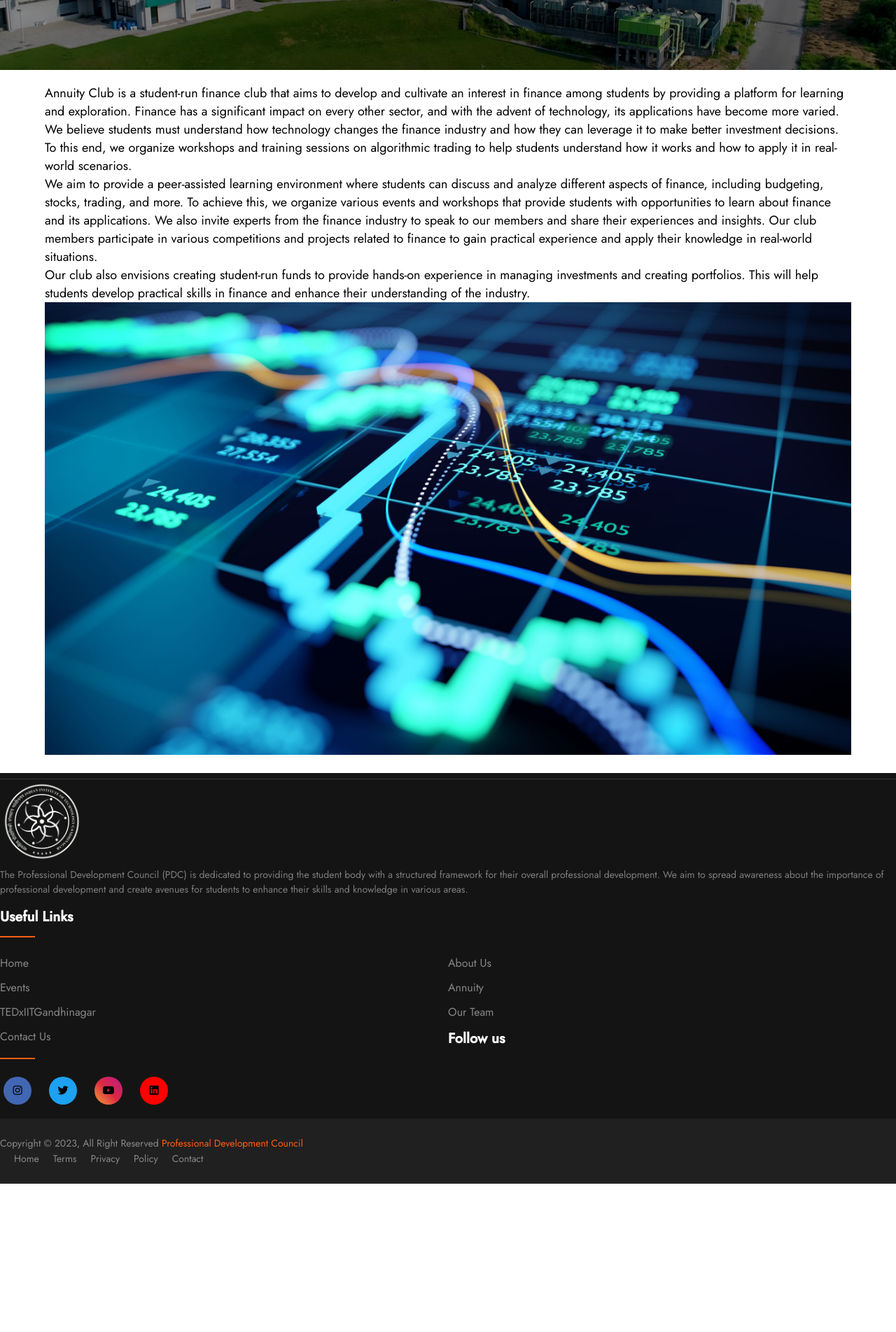
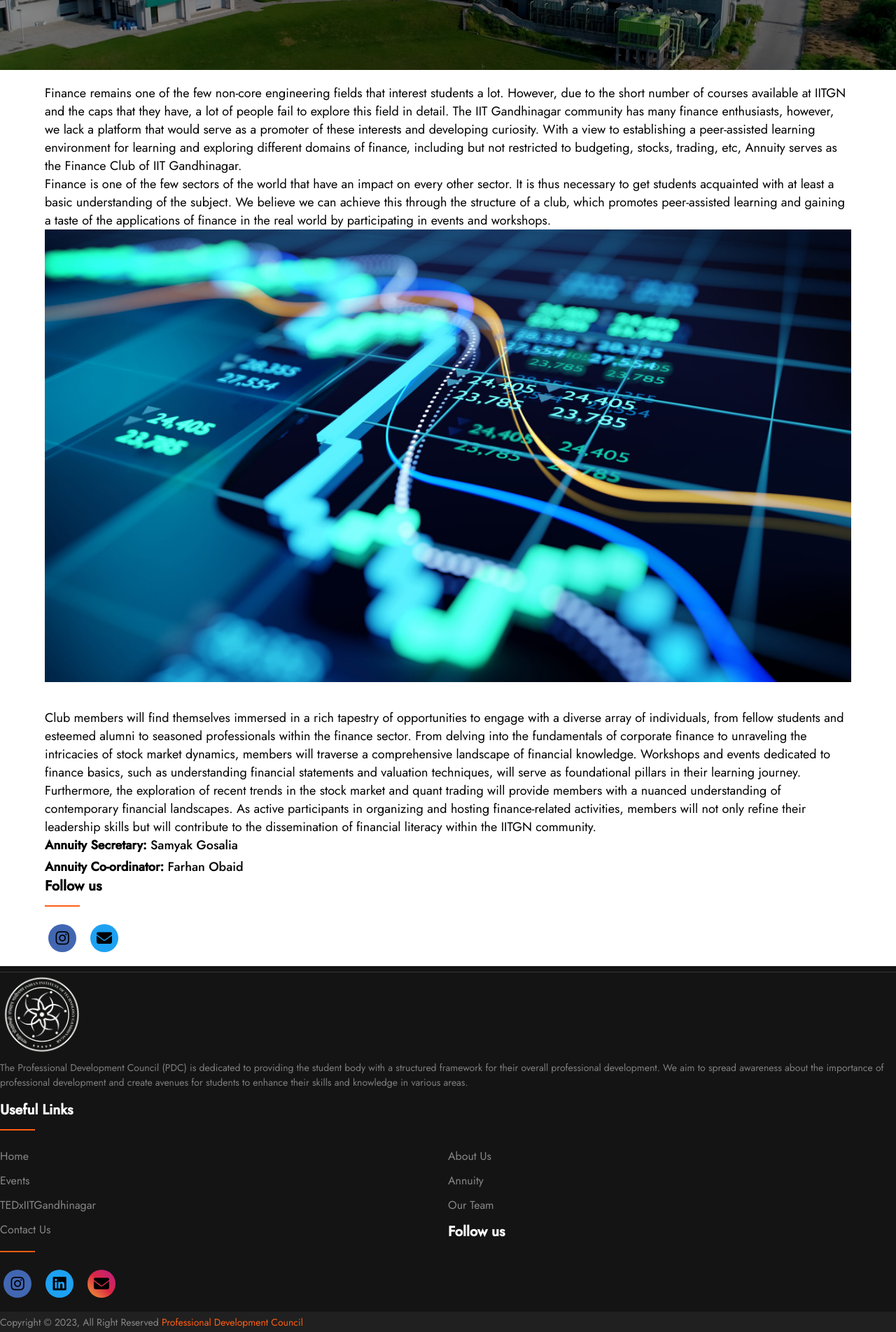
Before and after one commit to Professional-Development-Council/professional-development-council.github.io, a Next.js app: page /annuity in a window 1280 px wide. Shown: the part 300-2204 px from the top of the page at 70% size. Before the commit the page ends 1992 px from the top, so only its background shows below. Built offline with nearby package versions, Linux system fonts and the light colour scheme; no server answers.

Commit message:
chore: Add Font Awesome stylesheet and update footer social icons

```diff
--- a/components/Footer.jsx
+++ b/components/Footer.jsx
@@ -53,10 +53,18 @@ const Footer = () => {
                     <h3>Follow us</h3>
                   </div>
                   <ul className="social_icon">
-                    <li><a href="https://www.instagram.com/" target="_blank" rel="noreferrer"><i className="fab fa-instagram"></i></a></li>
-                    <li><a href="https://www.instagram.com/" target="_blank" rel="noreferrer"><i className="fab fa-twitter"></i></a></li>
-                    <li><a href="https://www.instagram.com/" target="_blank" rel="noreferrer"><i className="fab fa-youtube"></i></a></li>
-                    <li><a href="https://www.instagram.com/" target="_blank" rel="noreferrer"><i className="fab fa-linkedin"></i></a></li>
+                    <li><a href="https://www.instagram.com/pdc_iitgn?igsh=bmVvcTkzbjdtazZn" target="_blank" rel="noreferrer">
+                      <i className="fab fa-instagram" style={{fontSize: '22px'}}></i></a>
+                    </li>
+                    <li><a href="https://www.linkedin.com/company/professional-development-council-iit-gandhinagar/" target="_blank" rel="noreferrer">
+                      <i className="fab fa-linkedin" style={{fontSize: '22px'}}></i></a>
+                    </li>
+                    <li><a href="mailto:pdc.secretary@iitgn.ac.in" target="_blank" rel="noreferrer">
+                      <i className="fas fa-envelope" style={{fontSize: '22px'}}></i></a>
+                    </li>
+                    {/* <li><a href="https://www.instagram.com/" target="_blank" rel="noreferrer">
+                      <i className="fab fa-youtube" style={{fontSize: '22px'}}></i></a>
+                    </li> */}
                   </ul>
                 </div>
 
--- a/pages/_document.js
+++ b/pages/_document.js
@@ -12,6 +12,10 @@ export default function Document() {
           integrity="sha384-KK94CHFLLe+nY2dmCWGMq91rCGa5gtU4mk92HdvYe+M/SXH301p5ILy+dN9+nJOZ"
           crossOrigin="anonymous"
         ></link>
+        <link
+          rel="stylesheet"
+          href="https://cdnjs.cloudflare.com/ajax/libs/font-awesome/5.15.4/css/all.min.css">
+        </link>
         {/* Asynchronous loading of scripts */}
         <script
           async
--- a/pages/annuity.jsx
+++ b/pages/annuity.jsx
@@ -20,6 +20,7 @@ const Clubs = () => {
       </Head>
       <header id="page-header">
         <div className="page-heading">
+          <img src="./assets/images/annuity-logo.png" alt="Logo" style={{ width: '100px' }} />
           <h2>Annuity Club</h2>
         </div>
       </header>
@@ -34,22 +35,44 @@ const Clubs = () => {
               </div>
 
               <div className="para-contaent">
-                <p>Annuity Club is a student-run finance club that aims to develop and cultivate an interest in finance among students by providing a platform for learning and exploration. Finance has a significant impact on every other sector, and with the advent of technology, its applications have become more varied. We believe students must understand how technology changes the finance industry and how they can leverage it to make better investment decisions. To this end, we organize workshops and training sessions on algorithmic trading to help students understand how it works and how to apply it in real-world scenarios.</p>
+                <p>Finance remains one of the few non-core engineering fields that interest students a lot. However, due to the short number of courses available at IITGN and the caps that they have, a lot of people fail to explore this field in detail. The IIT Gandhinagar community has many finance enthusiasts, however, we lack a platform that would serve as a promoter of these interests and developing curiosity. With a view to establishing a peer-assisted learning environment for learning and exploring different domains of finance, including but not restricted to budgeting, stocks, trading, etc, Annuity serves as the Finance Club of IIT Gandhinagar.</p>
               </div>
               <div className="para-contaent">
-                <p>We aim to provide a peer-assisted learning environment where students can discuss and analyze different aspects of finance, including budgeting, stocks, trading, and more. To achieve this, we organize various events and workshops that provide students with opportunities to learn about finance and its applications. We also invite experts from the finance industry to speak to our members and share their experiences and insights. Our club members participate in various competitions and projects related to finance to gain practical experience and apply their knowledge in real-world situations.
-</p>
-              </div>
-              <div className="para-contaent">
-                <p>Our club also envisions creating student-run funds to provide hands-on experience in managing investments and creating portfolios. This will help students develop practical skills in finance and enhance their understanding of the industry.
-</p>
+                <p>Finance is one of the few sectors of the world that have an impact on every other sector. It is thus necessary to get students acquainted with at least a basic understanding of the subject. We believe we can achieve this through the structure of a club, which promotes peer-assisted learning and gaining a taste of the applications of finance in the real world by participating in events and workshops.
+                </p>
               </div>
 
 
             </div>
-            <div className="col-md-6">
+            <div className="col-md-6" style={{ marginBottom: '2rem' }}>
               <Image src={Annuity_club} className="Image-general" alt="Club Logo" />
             </div>
+          </div>
+          <div className="para-contaent">
+            <p>Club members will find themselves immersed in a rich tapestry of opportunities to engage with a diverse array of individuals, from fellow students and esteemed alumni to seasoned professionals within the finance sector. From delving into the fundamentals of corporate finance to unraveling the intricacies of stock market dynamics, members will traverse a comprehensive landscape of financial knowledge. Workshops and events dedicated to finance basics, such as understanding financial statements and valuation techniques, will serve as foundational pillars in their learning journey. Furthermore, the exploration of recent trends in the stock market and quant trading will provide members with a nuanced understanding of contemporary financial landscapes. As active participants in organizing and hosting finance-related activities, members will not only refine their leadership skills but will contribute to the dissemination of financial literacy within the IITGN community.
+            </p>
+          </div>
+          <div className="para-contaent">
+            <p style={{ fontWeight: '500', marginBottom: '5px' }}><span style={{ fontWeight: '600' }}>Annuity Secretary:</span> Samyak Gosalia
+            </p>
+            <p style={{ fontWeight: '500' }}><span style={{ fontWeight: '600' }}>Annuity Co-ordinator:</span> Farhan Obaid
+            </p>
+          </div>
+          <div className="footer-social-icon">
+            <div className="footer-widget-heading">
+              <h3 style={{color: 'black'}}>Follow us</h3>
+            </div>
+            <ul className="social_icon">
+              <li><a href="https://www.instagram.com/annuity_iitgn?igsh=dWx1N2E1b3l4aGVn" target="_blank" rel="noreferrer">
+                <i className="fab fa-instagram" style={{ fontSize: '22px' }}></i></a>
+              </li>
+              {/* <li><a href="https://www.linkedin.com/company/professional-development-council-iit-gandhinagar/" target="_blank" rel="noreferrer">
+                <i className="fab fa-linkedin" style={{ fontSize: '22px' }}></i></a>
+              </li> */}
+              <li><a href="mailto:annuity@iitgn.ac.in" target="_blank" rel="noreferrer">
+                <i className="fas fa-envelope" style={{ fontSize: '22px' }}></i></a>
+              </li>
+            </ul>
           </div>
 
         </div>
--- a/styles/index.css
+++ b/styles/index.css
@@ -90,6 +90,8 @@ a {
 }
 
 .page-heading {
+  display: flex;
+  gap: 2rem;
   align-items: center;
   text-align: center;
   justify-content: center;
@@ -872,13 +874,10 @@ a {
 
 .footer-social-icon a {
   color: #fff;
-  font-size: 16px;
-  margin-right: 15px;
+  margin-right: 10px;
 }
 
 .footer-social-icon i {
-  height: 40px;
-  width: 40px;
   text-align: center;
   line-height: 38px;
   border-radius: 50%;
@@ -960,7 +959,7 @@ a {
 
 .copyright-area {
   background: #202020;
-  padding: 25px 0;
+  padding: 5px 0;
 }
 
 .copyright-text p {
@@ -976,6 +975,9 @@ a {
 .footer-menu li {
   display: inline-block;
   margin-left: 20px;
+}
+.footer-menu ul{
+  margin-bottom: 10px;
 }
 
 .footer-menu li:hover a {
@@ -1005,6 +1007,7 @@ a {
 }
 
 .footer-social-icon .social_icon {
+  padding: 0px;
   text-align: left;
 }
 
```
Also changed, not shown: public/assets/images/annuity-logo.png (added).
